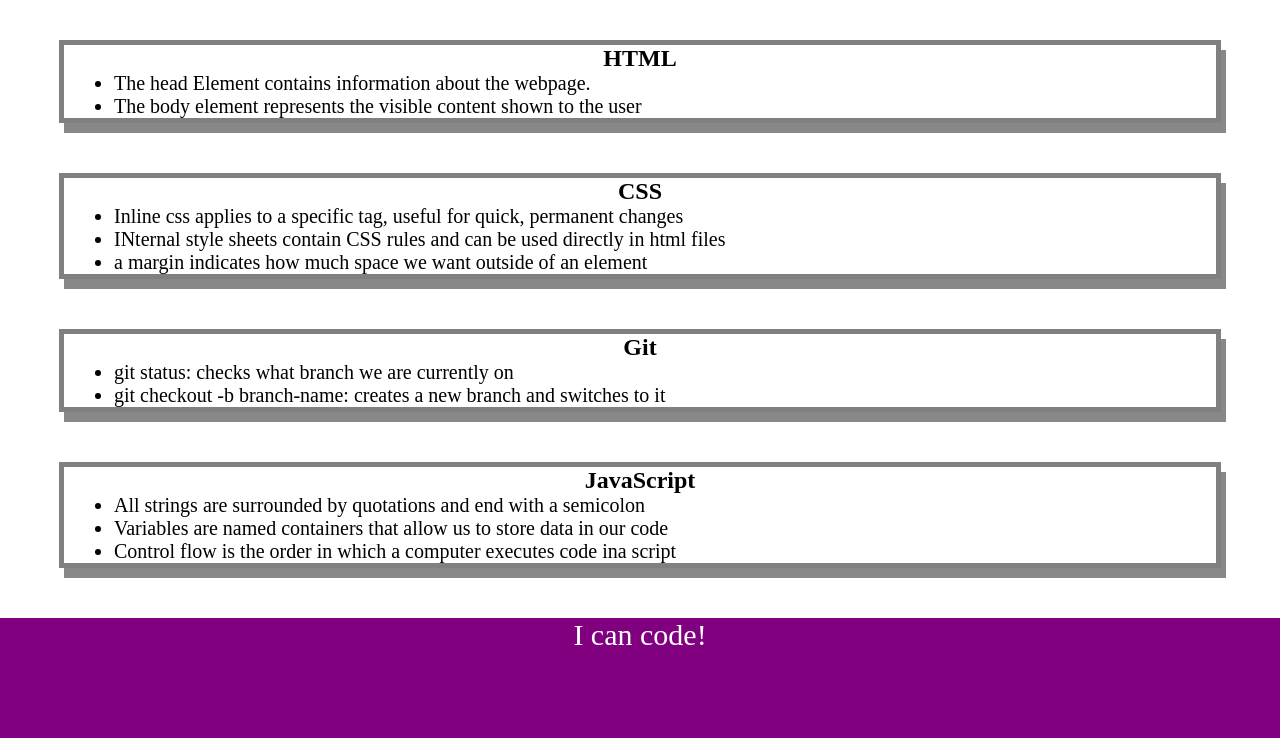
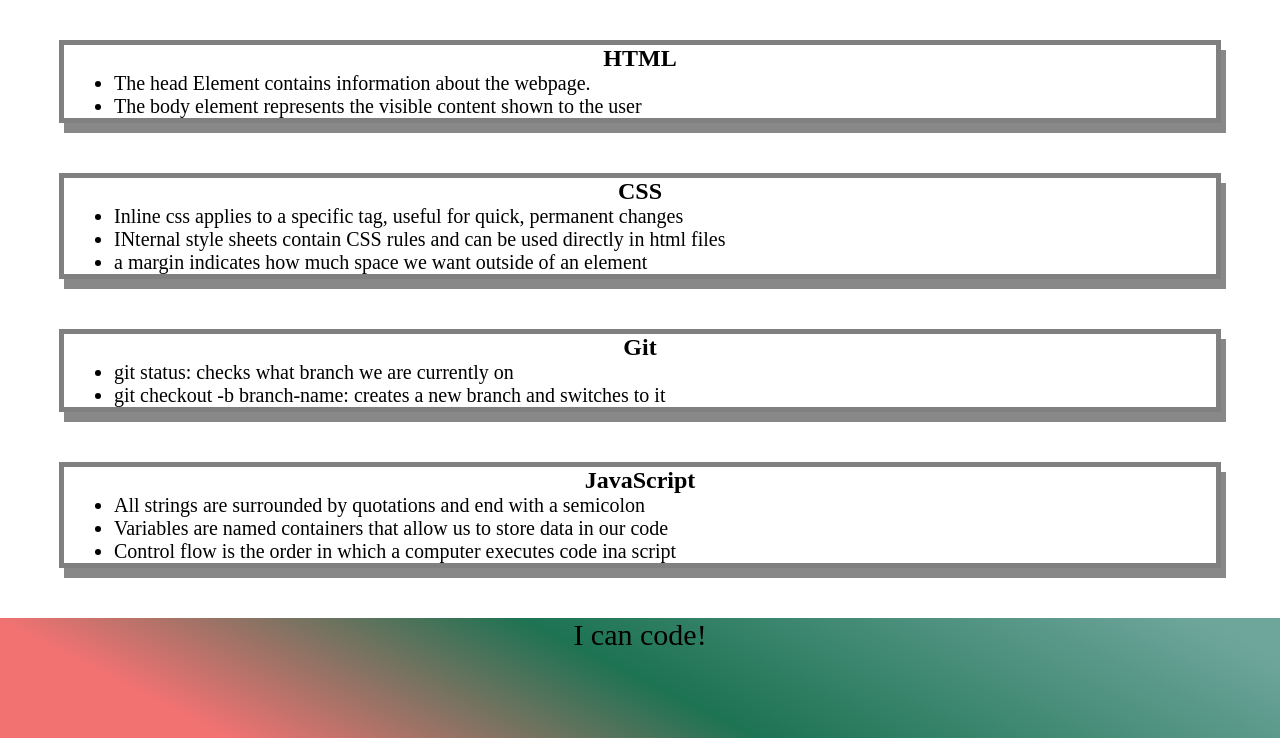
Before and after one commit to T0ny-Macaroni/Prework-study-guide, a plain HTML site: page index.html in a window 1280 px wide. Shown: the part 130-868 px from the top of the page. Drawn offline with Linux system fonts and the light colour scheme.

```diff
--- a/assets/style.css
+++ b/assets/style.css
@@ -7,8 +7,8 @@ header,
 footer {
     width: 100%;
     height: 120px;
-    background-color: purple;
-    color: white;
+    background: rgb(111,166,156);
+background: linear-gradient(207deg, rgba(111,166,156,1) 5%, rgba(29,115,83,1) 50%, rgba(242,114,114,1) 85%);
 }
 
 h1,
```
